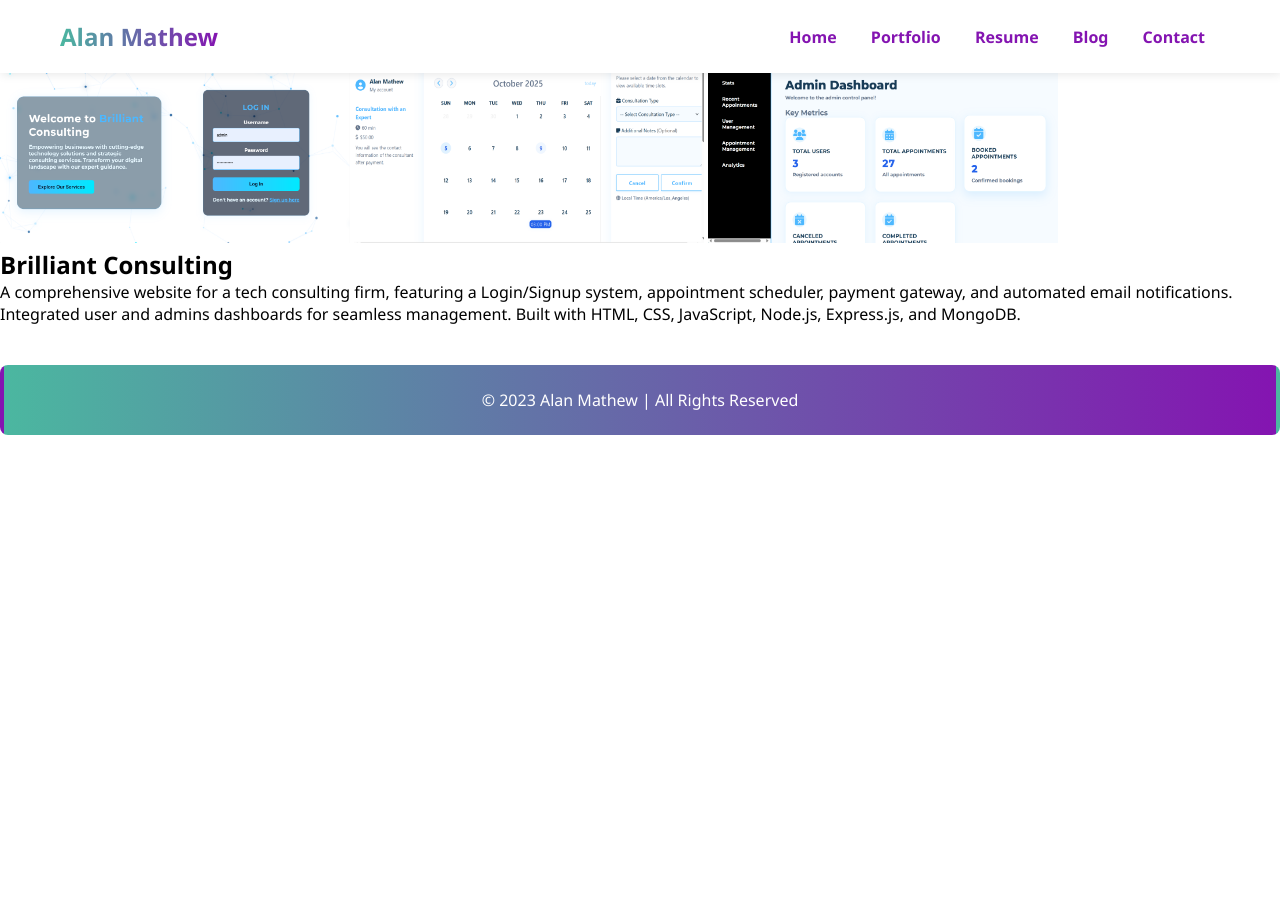
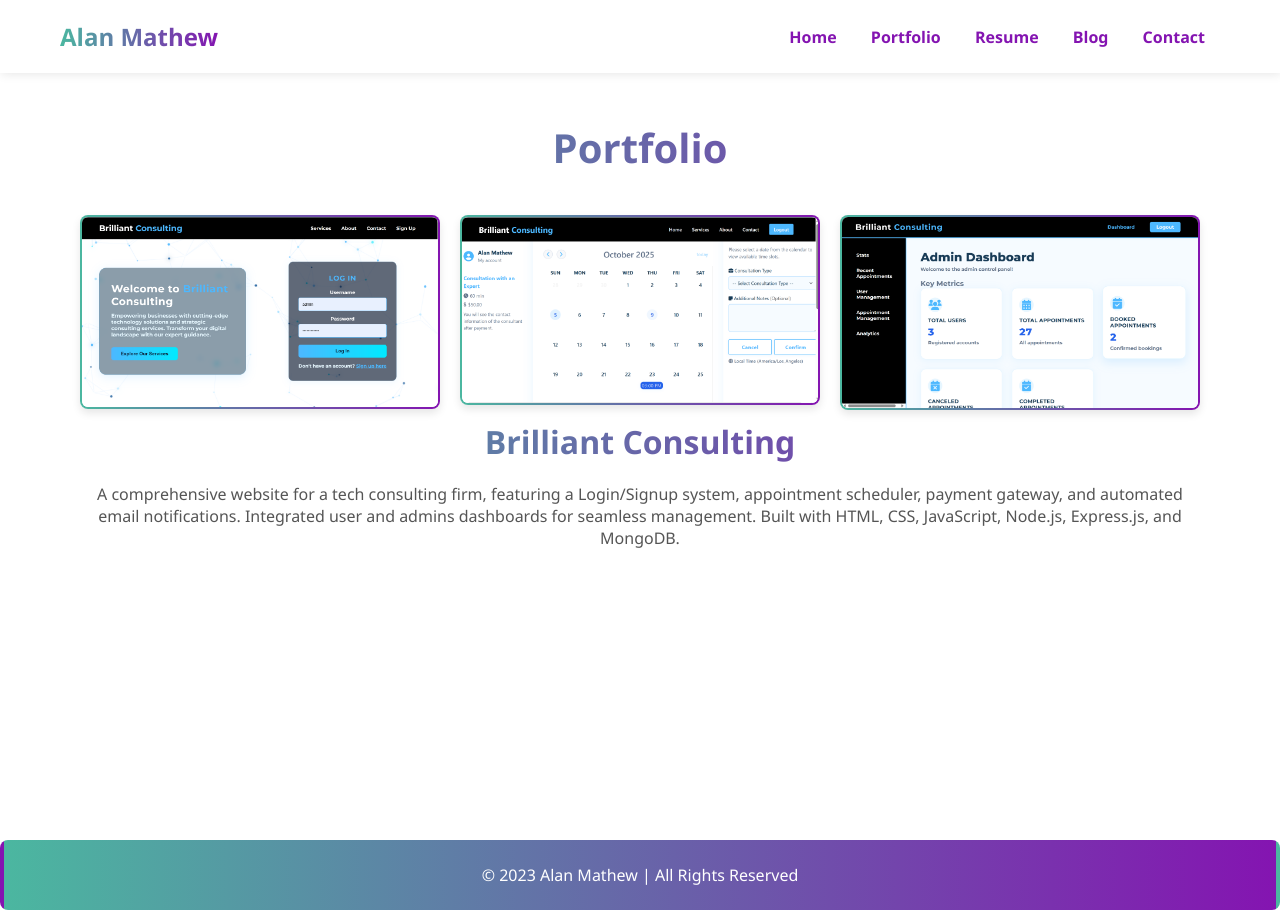
Before and after one commit to AlanGMathew2006/AlanGMathew.github.io, a plain HTML site: page portfolio.html in a window 1280 px wide. Before the commit the page ends 800 px from the top, so only its background shows below. Drawn offline with Linux system fonts and the light colour scheme.

Commit message:
commit -m "Updated styles for Portflio page"

```diff
--- a/portfolio.html
+++ b/portfolio.html
@@ -6,9 +6,9 @@
     <title>Portfolio Page</title>
     <link rel="stylesheet" href="style.css" />
   </head>
-  <body>
+  <body class="portfolio-page">
     <header>
-      <div class="logo">Alan <span>Mathew</span></div>
+      <div class="logo">Alan Mathew</div>
         <nav>
           <a href="index.html">Home</a>
           <a href="portfolio.html">Portfolio</a>
@@ -18,8 +18,10 @@
         </nav>
       </header>
       <main>
+      <div class="portfolio-section">
         <h1>Portfolio</h1>
-      <div class="project">
+        <div class="project-1">
+          <div class="project-images-grid">
             <img
               src="project-screenshot.png"
               alt="Project 1.1"
@@ -38,6 +40,7 @@
               width="350"
               height="200"
             />
+          </div>
           <div class="project-details">
             <h2 class="project-name">Brilliant Consulting</h2>
             <p class="project-description">
@@ -49,6 +52,7 @@
             </p>
           </div>
         </div>
+    </div>
     </main>
     <footer>© 2023 Alan Mathew | All Rights Reserved</footer>
   </body>
--- a/style.css
+++ b/style.css
@@ -25,6 +25,7 @@ header {
   box-sizing: border-box;
   box-shadow: 1px 1px 10px rgba(0, 0, 0, 0.1);
   background-color: #fff;
+  z-index: 1000;
 }
 
 .logo {
@@ -47,6 +48,7 @@ nav a:hover {
   color: #4bb7a0;
 }
 
+/* Home Page Styles */
 .about-content {
   display: flex;
   z-index: 2;
@@ -127,6 +129,75 @@ nav a:hover {
   box-shadow: 0 4px 8px rgba(0, 0, 0, 0.1);
 }
 
+.about-content .right img:hover {
+  transform: scale(1.05);
+  transition: transform 0.3s ease;
+  z-index: 1;
+}
+
+/*Portfolio Section Styles*/
+.portfolio-section {
+  display: flex;
+  flex-direction: column;
+  z-index: 2;
+  min-height: 100vh;
+  max-width: 1200px;
+  margin: 0 auto;
+  padding: 120px 40px 40px;
+  box-sizing: border-box;
+}
+
+.portfolio-section h1 {
+  text-align: center;
+  font-size: 2.5rem;
+  font-weight: 700;
+  background: linear-gradient(90deg, #4bb7a0 0%, #8414b1 100%);
+  -webkit-background-clip: text;
+  background-clip: text;
+  -webkit-text-fill-color: transparent;
+  margin-bottom: 40px;
+}
+
+.project-images-grid {
+  display: grid;
+  grid-template-columns: repeat(3, 1fr);
+  gap: 20px;
+}
+
+.project-images-grid img {
+  width: 100%;
+  height: auto;
+  border-radius: 8px;
+  border: 2px solid transparent;
+  background: linear-gradient(white, white) padding-box,
+    linear-gradient(90deg, #4bb7a0 0%, #8414b1 100%) border-box;
+  box-shadow: 0 4px 8px rgba(0, 0, 0, 0.1);
+}
+
+.project-images-grid img:hover {
+  transform: scale(1.05);
+  transition: transform 0.3s ease;
+  z-index: 1;
+}
+
+.project-name {
+  margin-top: 10px;
+  text-align: center;
+  font-size: 2rem;
+  font-weight: 600;
+  background: linear-gradient(90deg, #4bb7a0 0%, #8414b1 100%);
+  -webkit-background-clip: text;
+  background-clip: text;
+  -webkit-text-fill-color: transparent;
+}
+
+.project-description {
+  margin-top: 20px;
+  text-align: center;
+  font-size: 1rem;
+  color: #555;
+}
+
 /* Footer Styles */
 footer {
   text-align: center;
```
Also changed, not shown: blog.html (+2 -2 lines), contact.html (+2 -2 lines), resume.html (+2 -2 lines). Lines whose indentation alone changed are shown as unchanged.
